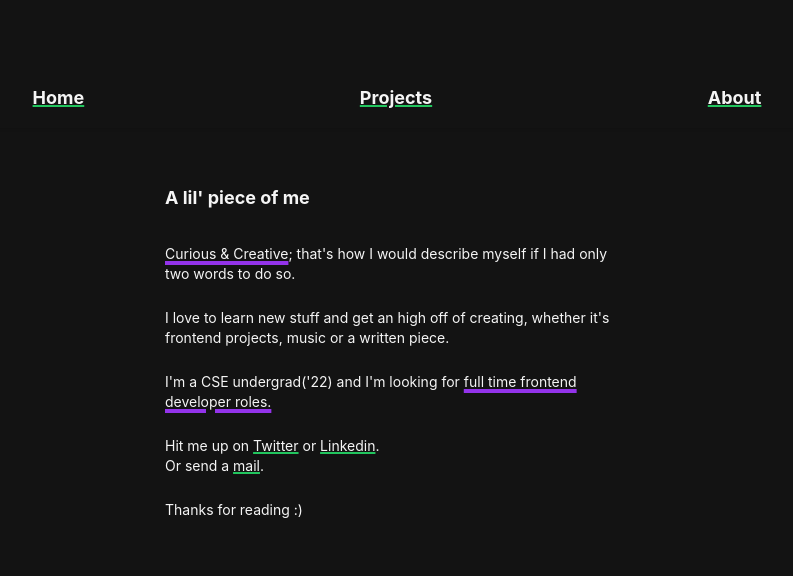
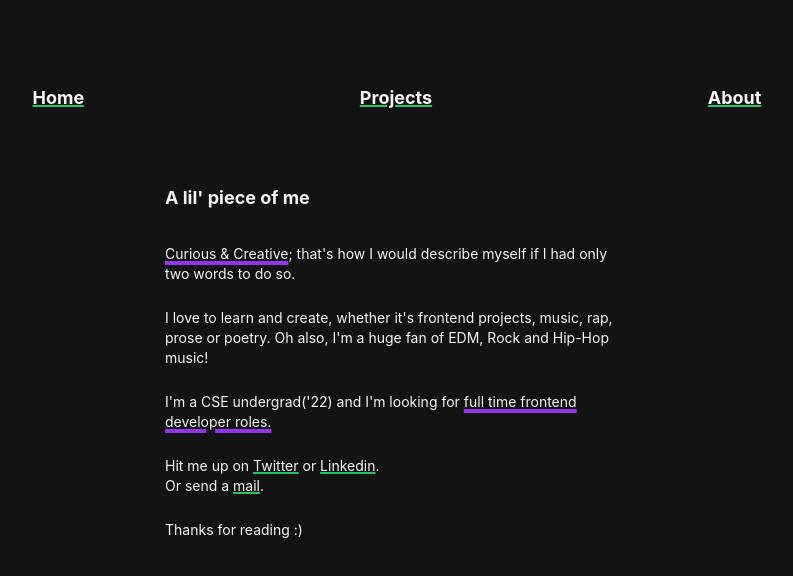
Before and after one commit to ravoluzen/my-portfolio, a React (Create React App) app: page /About in a window 1280 px wide. Shown: the top 576 px of the page, without its empty margins (243-1036 px from the left). Built offline with nearby package versions, Linux system fonts and the light colour scheme.

Commit message:
Update About.js

```diff
--- a/src/components/About.js
+++ b/src/components/About.js
@@ -14,7 +14,8 @@ const About = () => {
             </p>
             <br></br>
             <p className='text-sm'>
-                I love to learn new stuff and get an high off of creating, whether it's frontend projects, music or a written piece.
+                I love to learn and create, whether it's frontend projects, music, rap, prose or poetry.
+                Oh also, I'm a huge fan of EDM, Rock and Hip-Hop music!
             </p>
             <br></br>
             <p className='text-sm'>
```
